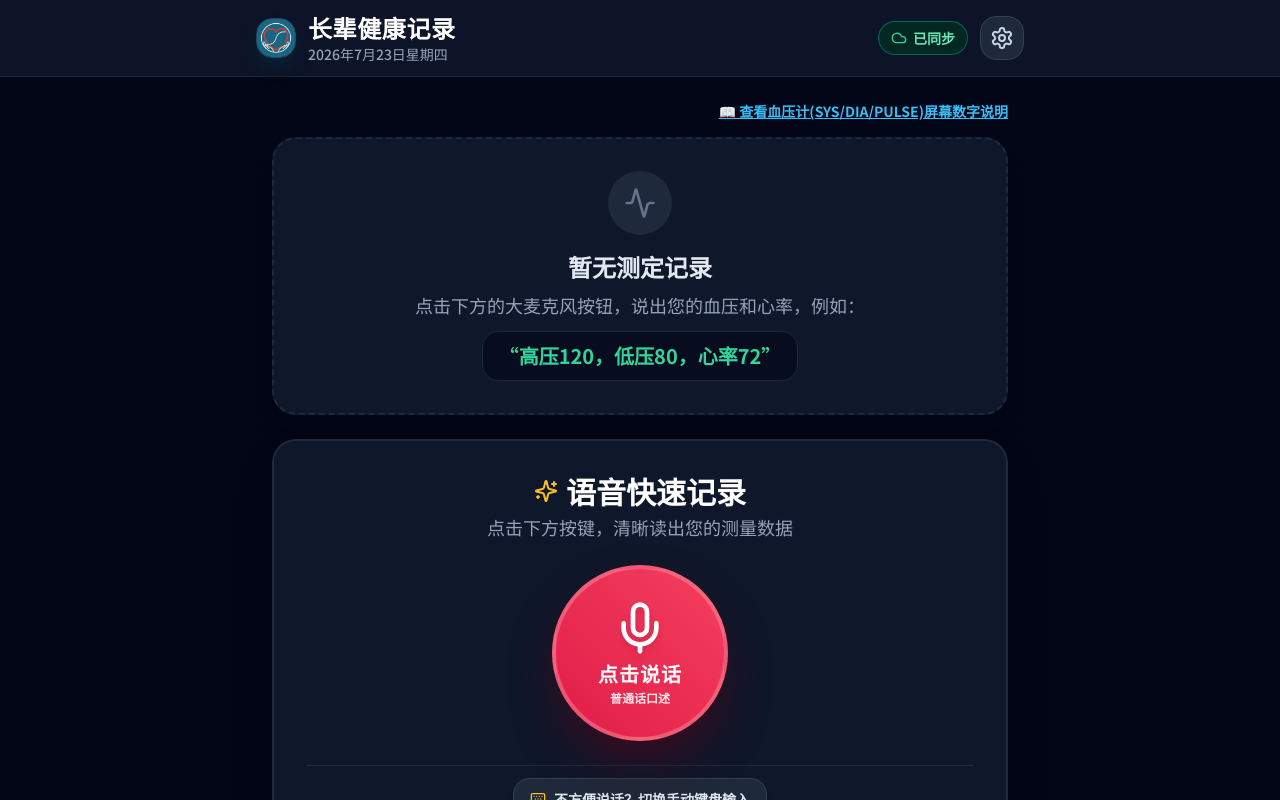
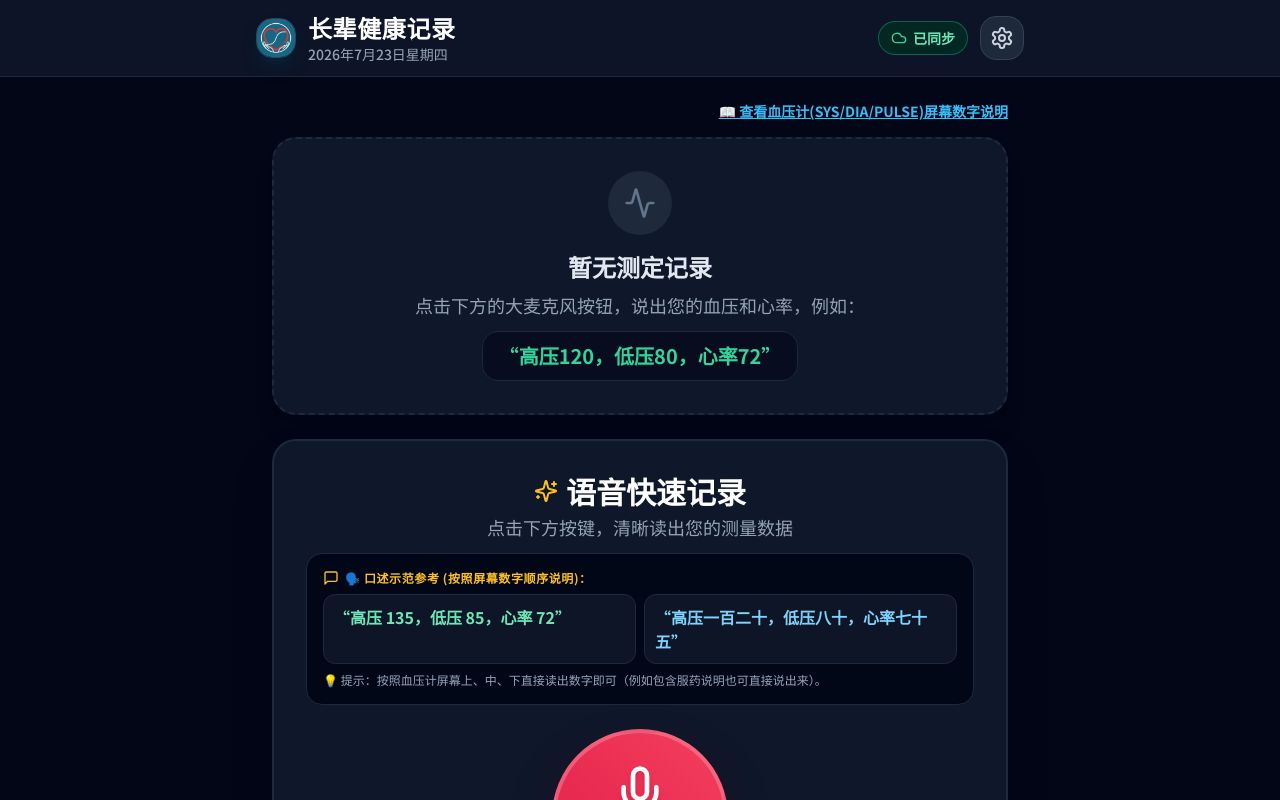
Before and after one commit to vaynestar/family-health-vital-logger-test, a React (Vite) app: page / in a window 1280 px wide. Shown: the top 800 px of the page. Built offline with nearby package versions, Linux system fonts and the light colour scheme.

Commit message:
add_standard_speech_reference_examples_box

```diff
--- a/src/components/VoiceMicButton.jsx
+++ b/src/components/VoiceMicButton.jsx
@@ -1,5 +1,5 @@
 import React from 'react';
-import { Mic, Loader2, Keyboard, Sparkles, Volume2 } from 'lucide-react';
+import { Mic, Loader2, Keyboard, Sparkles, Volume2, MessageSquare } from 'lucide-react';
 
 export default function VoiceMicButton({
   isListening,
@@ -21,6 +21,25 @@ export default function VoiceMicButton({
         <p className="text-slate-400 text-base sm:text-lg mt-1 font-medium">
           点击下方按键，清晰读出您的测量数据
         </p>
+      </div>
+
+      {/* Prominent Standard Speech Reference Box */}
+      <div className="bg-slate-950/90 border border-slate-800 rounded-2xl p-4 my-3 text-left space-y-2 shadow-inner">
+        <div className="text-xs font-bold text-amber-400 uppercase tracking-wider flex items-center gap-1.5">
+          <MessageSquare className="w-4 h-4 text-amber-400" />
+          <span>🗣️ 口述示范参考 (按照屏幕数字顺序说明)：</span>
+        </div>
+        <div className="grid grid-cols-1 sm:grid-cols-2 gap-2 text-sm sm:text-base font-bold">
+          <div className="bg-slate-900/90 border border-slate-800 p-2.5 rounded-xl text-emerald-300">
+            “高压 135，低压 85，心率 72”
+          </div>
+          <div className="bg-slate-900/90 border border-slate-800 p-2.5 rounded-xl text-sky-300">
+            “高压一百二十，低压八十，心率七十五”
+          </div>
+        </div>
+        <div className="text-xs text-slate-400 font-medium">
+          💡 提示：按照血压计屏幕上、中、下直接读出数字即可（例如包含服药说明也可直接说出来）。
+        </div>
       </div>
 
       {/* Prominent Live Chinese Speech Preview Box (Unobscured) */}
```
